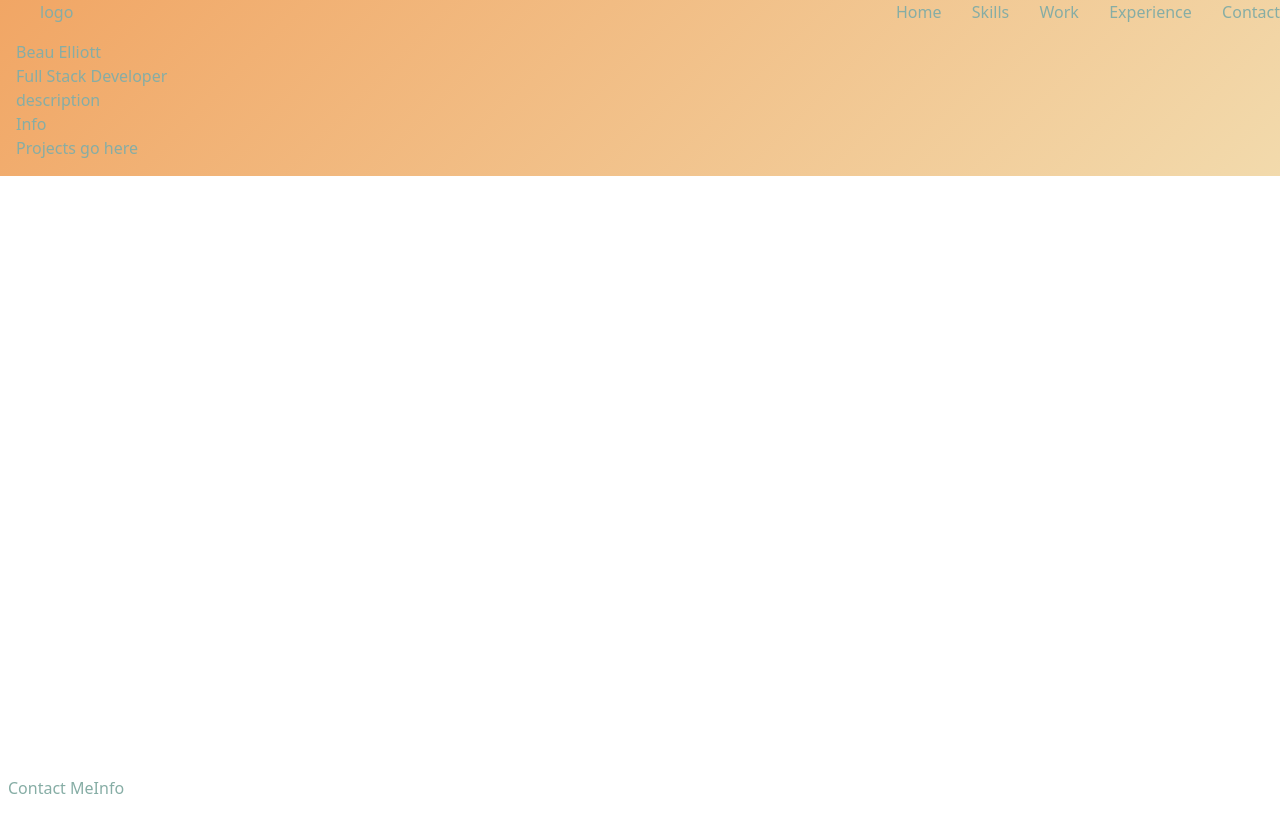
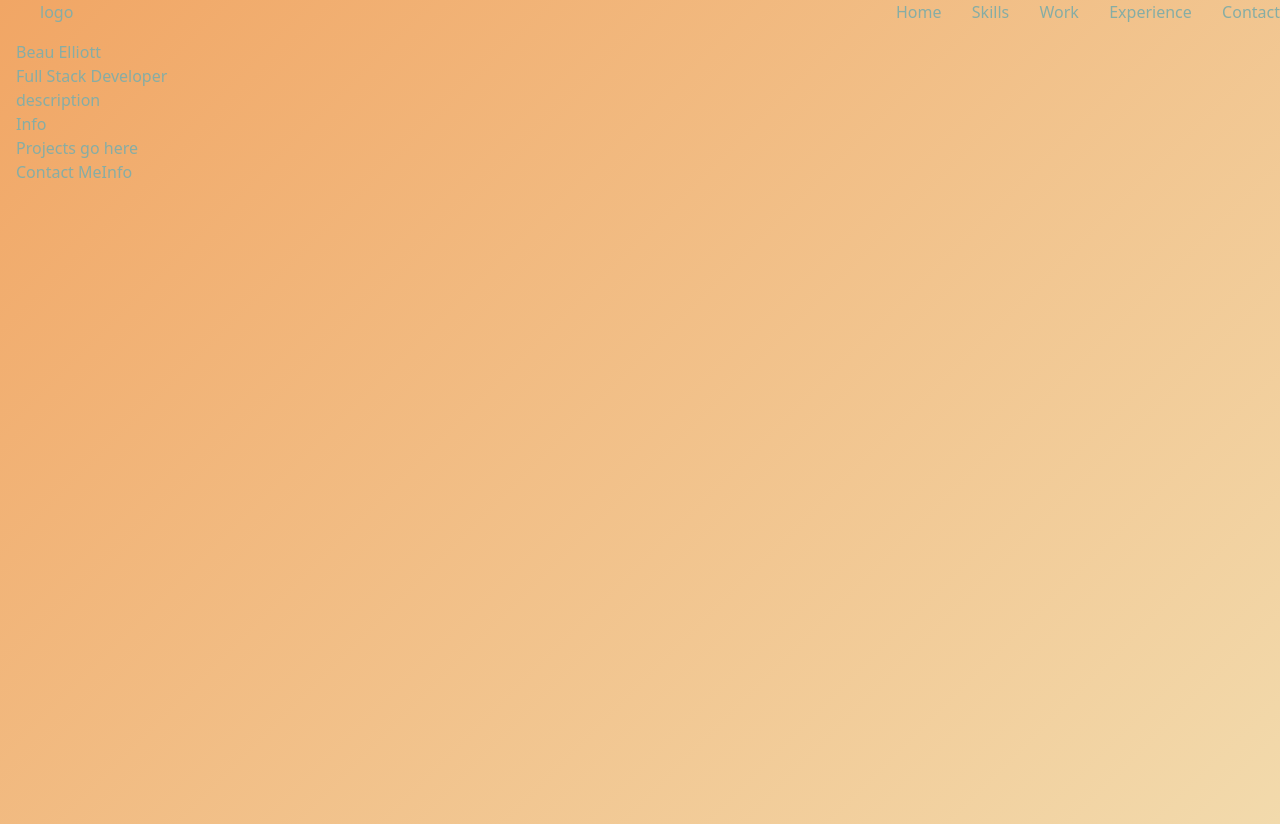
Before and after one commit to belliott15/next_Portfolio, a Next.js app: page / in a window 1280 px wide. Before the commit the page ends 800 px from the top, so only its background shows below. Built offline with nearby package versions, Linux system fonts and the light colour scheme.

Commit message:
taking a quick break

```diff
--- a/app/page.tsx
+++ b/app/page.tsx
@@ -11,8 +11,8 @@ export default function Home() {
   }, []);
 
   return (
-    <main className="flex-col justify-between p-4">
-      <section>
+    <main className="flex-col justify-between p-4 min-h-screen">
+      <section className="">
         <div>
           <h1>Beau Elliott</h1>
           <h4>Full Stack Developer</h4>
--- a/components/Footer.tsx
+++ b/components/Footer.tsx
@@ -2,7 +2,7 @@ import React from "react";
 
 const Footer = () => {
   return (
-    <section className="absolute bottom-0 left-2">
+    <section className="flex">
       <a href="">Contact Me</a>
       <a>Info</a>
     </section>
--- a/styles/globals.css
+++ b/styles/globals.css
@@ -2,6 +2,9 @@
 @tailwind components;
 @tailwind utilities;
 
+html {
+  height: min-content;
+}
 :root {
   --foreground-rgb: 134, 173, 165;
   --background-start-rgb: 242, 218, 172;
@@ -24,5 +27,5 @@ body {
       rgb(var(--background-end-rgb))
     )
     no-repeat;
-  height: max-content;
+  height: auto;
 }
```
